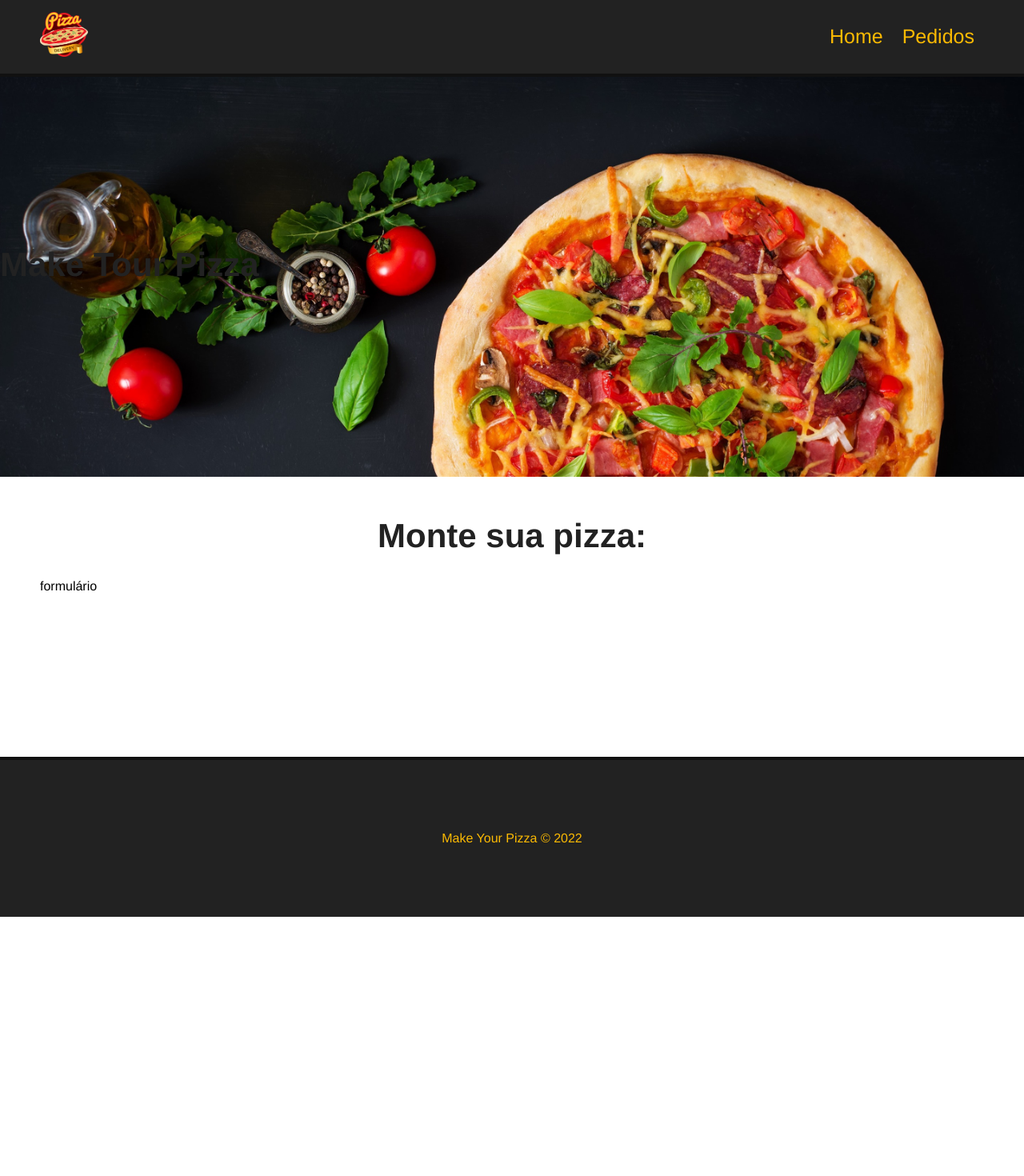
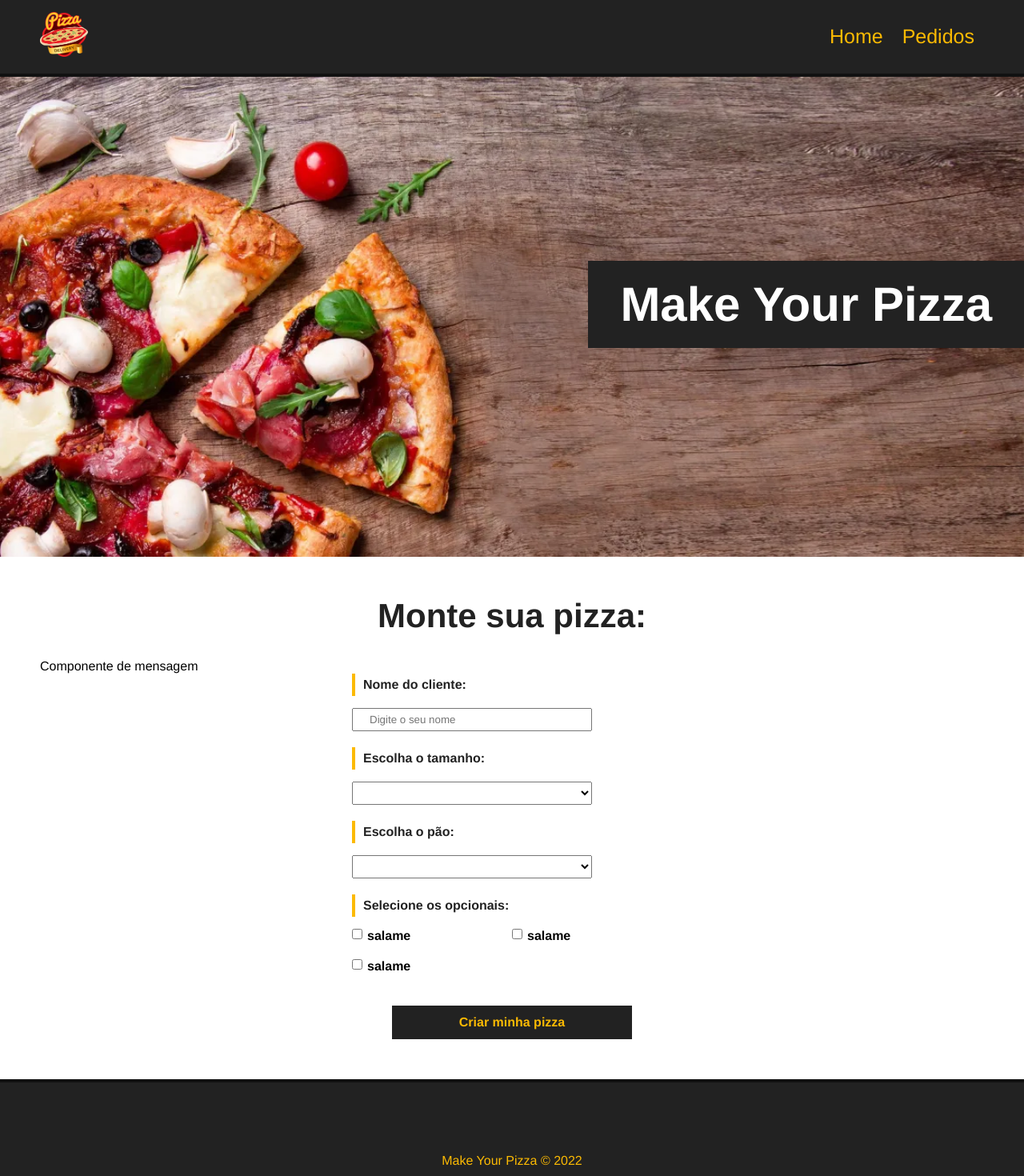
Before and after one commit to MatheusOsterno/Vue_minha_pizza, a Vue app: page / in a window 1280 px wide. Shown: the top 1470 px of the page at 80% size. Before the commit the page ends 1146 px from the top, so only its background shows below. Built offline with nearby package versions, Linux system fonts and the light colour scheme; data requests are answered from the project's data file.

Commit message:
Minha Pizza

```diff
--- a/db/db.json
+++ b/db/db.json
@@ -1,39 +1,39 @@
 {
     "ingredientes": {
-      "paes": [
+      "massas": [
         {
           "id": 1,
-          "tipo": "Italiano Branco"
+          "tipo": "Farinha de trigo"
         },
         {
           "id": 2,
-          "tipo": "3 Queijos"
+          "tipo": "Massa de tapioca"
         },
         {
           "id": 3,
-          "tipo": "Parmesão e Orégano"
+          "tipo": "Macaxeira"
         },
         {
           "id": 4,
-          "tipo": "Integral"
+          "tipo": "Pao arabe"
         }
       ],
-      "carnes": [
+      "tamanhos": [
         {
           "id": 1,
-          "tipo": "Maminha"
+          "tipo": "Pequena"
         },
         {
           "id": 2,
-          "tipo": "Alcatra"
+          "tipo": "Media"
         },
         {
           "id": 3,
-          "tipo": "Picanha"
+          "tipo": "Grande"
         },
         {
           "id": 4,
-          "tipo": "Veggie burger"
+          "tipo": "Família"
         }
       ],
       "opcionais": [
--- a/src/components/Banner.vue
+++ b/src/components/Banner.vue
@@ -1,6 +1,6 @@
 <template>
    <div id="main-banner">
-    <h1> Make Tour Pizza</h1>
+    <h1> Make Your Pizza</h1>
    </div>
 </template>
 
@@ -16,13 +16,19 @@ export default{
 
     #main-banner {
         background-image: url('../img/wallpaperpizza.jpg');
-        background-position: 0 250;
+        background-position: 200 -250;
         background-size: cover;
-        height: 500px;
+        height: 600px;
         display: flex;
         align-items: center;
-        justify-content: flex-start;
-
+        justify-content: flex-end;
     }
 
+    #main-banner h1 {
+        color: #fff;
+        text-align: center;
+        font-size: 60px;
+        background-color: #222;
+        padding: 20px 40px;
+    }
 </style>
--- /dev/null
+++ b/src/components/Pizzaform.vue
@@ -0,0 +1,144 @@
+<template>
+    <p>Componente de mensagem</p>
+    <div>
+        <div id="pizza-form">
+            <div class="input-container">
+                <label for="nome">Nome do cliente: </label>
+                <input type="text" id="nome" name="name" v-model="nome" placeholder="Digite o seu nome">
+            </div>
+            <div class="input-container">
+                <label for="massa">Escolha o tamanho: </label>
+                <select name="pao" id="pao" v-model="pao">
+                    <option value="">Selecione a tamanho</option>
+                    <option value="familia">Familia</option>
+                </select>
+            </div>
+            <div class="input-container">
+                <label for="massa">Escolha o pão: </label>
+                <select name="pao" id="pao" v-model="pao">
+                    <option value="">Selecione a massa</option>
+                    <option value="farinha">Farinha de trigo</option>
+                </select>
+            </div>
+            <div id="opcionais-container" class="input-container">
+                <label id="opcionais-title" for="opcionais">Selecione os opcionais:</label>
+                <div class="checkbox-container">
+                    <input type="checkbox" name="opcionais" v-model="opcionais" value="salame">
+                    <span>salame</span>
+                </div>
+                <div class="checkbox-container">
+                    <input type="checkbox" name="opcionais" v-model="opcionais" value="salame">
+                    <span>salame</span>
+                </div>
+                <div class="checkbox-container">
+                    <input type="checkbox" name="opcionais" v-model="opcionais" value="salame">
+                    <span>salame</span>
+                </div>
+            </div>
+            <div class="input-container">
+                <input type="submit" class="submit-btn" value="Criar minha pizza">
+            </div>
+        </div>
+    </div>
+</template>
+
+<script>
+export default {
+    name: "Pizzaform",
+    data(){
+        return {
+            massas: null,
+            tamanhos: null,
+            opcionaisdata: null,
+            nome: null,
+            massa: null,
+            tamanho: null,
+            opcionais: [],
+            status: "Solicitado",
+            msng: null,
+        }
+    },
+    methods: {
+        async getIngredientes() {
+            const req = await fetch("http://localhost:3000/ingredientes")
+            const data = await req.json();
+
+            console.log(data);
+        }
+    },
+    mounted() {
+        this.getIngredientes()
+    }
+}
+
+</script>
+
+<style scoped>
+    #pizza-form {
+        max-width: 400px ;
+        margin: 0 auto;
+    }
+
+    .input-container{
+        display: flex;
+        flex-direction: column;
+        margin-bottom: 20px;
+    }
+
+    label{
+        font-weight: bold;
+        margin-bottom: 15px;
+        color: #222;
+        padding: 5px 10px;
+        border-left: 4px solid #fcba03;
+    }
+
+    input, select {
+        padding: 5px 20px;
+        width: 300px;
+    }
+
+    #opcionais-container{
+        flex-direction: row;
+        flex-wrap: wrap;
+    }
+
+    #opcionais-title{
+        width: 100%;
+    }
+
+    .checkbox-container{
+        display:flex;
+        align-items: flex-start;
+        width: 50%;
+        margin-bottom: 20px;
+    }
+
+    .checkbox-container span,
+    .checkbox-container input {
+        width: auto;
+    }
+
+    .checkbox-container span{
+        margin-left: 6px;
+        font-weight: bold;
+    }
+
+    .submit-btn {
+        background-color: #222;
+        color: #fcba03;
+        font-weight: bold;
+        border: 2px solid #222;
+        padding: 10px;
+        font-size: 16px;
+        margin: 0 auto;
+        cursor: pointer;
+        transition: 0.6s;
+    }
+
+    .submit-btn:hover {
+        background-color: transparent;
+        color: #222;
+
+    }
+</style>
--- a/src/views/Home.vue
+++ b/src/views/Home.vue
@@ -2,17 +2,19 @@
   <banner />
   <div class="main-container">
     <h1> Monte sua pizza: </h1>
-    <p>formulário</p>
+    <pizzaform />
   </div>
 </template>
 
 <script>
 import banner from '../components/Banner.vue'
+import pizzaform from '../components/Pizzaform.vue'
 
 export default {
   name: "Home",
   components: {
-    banner
+    banner,
+    pizzaform
   }
 }
 
```
Also changed, not shown: src/img/wallpaperpizza.jpg.
